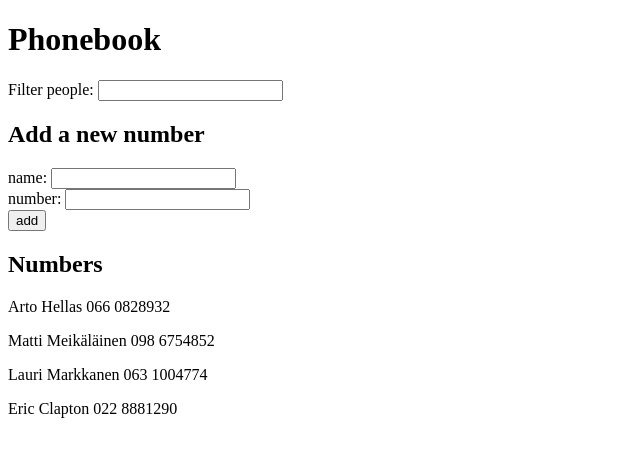
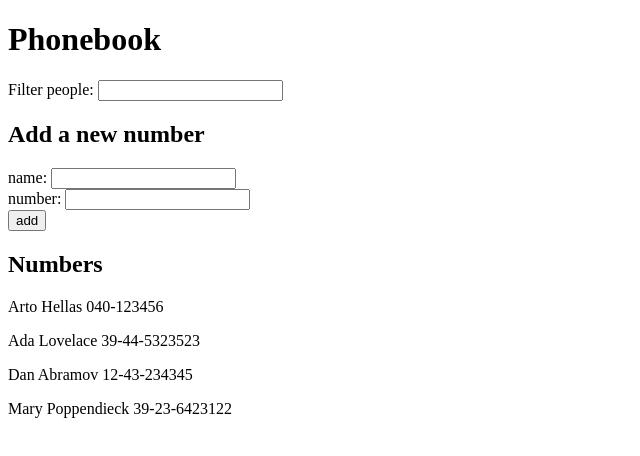
Before and after one commit to Aapok0/FullStackopen, a React (Create React App) app in the folder Part2/2.6-2.17_phonebook/: page / in a window 1280 px wide. Shown: the top 456 px of the page, without its empty margins (0-640 px from the left). Built offline with nearby package versions, Linux system fonts and the light colour scheme; data requests are answered from the project's data file.

Commit message:
JSON server setup, exercise 2.11 solution and readme updates.

```diff
--- /dev/null
+++ b/Part2/2.6-2.17_phonebook/db.json
@@ -0,0 +1,24 @@
+{
+    "persons":[
+      {
+        "name": "Arto Hellas",
+        "number": "040-123456",
+        "id": 1
+      },
+      {
+        "name": "Ada Lovelace",
+        "number": "39-44-5323523",
+        "id": 2
+      },
+      {
+        "name": "Dan Abramov",
+        "number": "12-43-234345",
+        "id": 3
+      },
+      {
+        "name": "Mary Poppendieck",
+        "number": "39-23-6423122",
+        "id": 4
+      }
+    ]
+  }
--- a/Part2/2.6-2.17_phonebook/src/App.js
+++ b/Part2/2.6-2.17_phonebook/src/App.js
@@ -1,4 +1,5 @@
-import { useState } from 'react'
+import { useState, useEffect } from 'react'
+import axios from 'axios'
 
 const Filter = (props) => {
   return (
@@ -51,16 +52,17 @@
 }
 
 const App = () => {
-  const [persons, setPersons] = useState([
-    {id: 1, name: 'Arto Hellas', number: '066 0828932'},
-    {id: 2, name: 'Matti Meikäläinen', number: '098 6754852'},
-    {id: 3, name: 'Lauri Markkanen', number: '063 1004774'},
-    {id: 4, name: 'Eric Clapton', number: '022 8881290'}
-  ])
+  const [persons, setPersons] = useState([])
   const [filter, setFilter] = useState('')
   const [newId, setNewId] = useState(5)
   const [newName, setNewName] = useState('')
   const [newNumber, setNewNumber] = useState('')
+
+  useEffect(() => {
+    axios
+      .get('http://localhost:3001/persons')
+      .then(response => setPersons(response.data))
+  }, [])
 
   const addPerson = (submit) => {
     submit.preventDefault()
```
Also changed, not shown: Part2/2.6-2.17_phonebook/package.json (+6 -1 lines), 2 other files (tests, documents, lock files or other folders).
